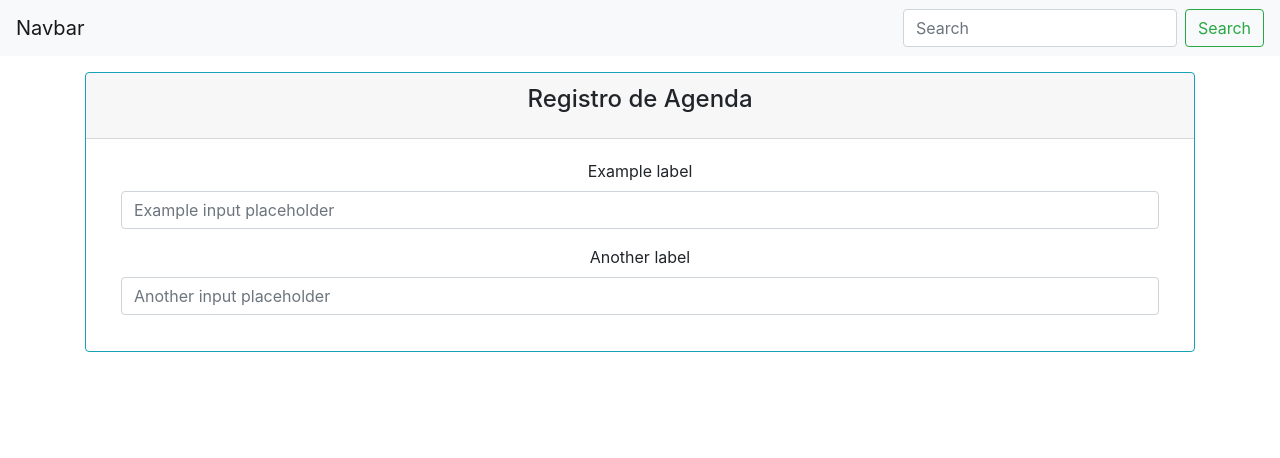
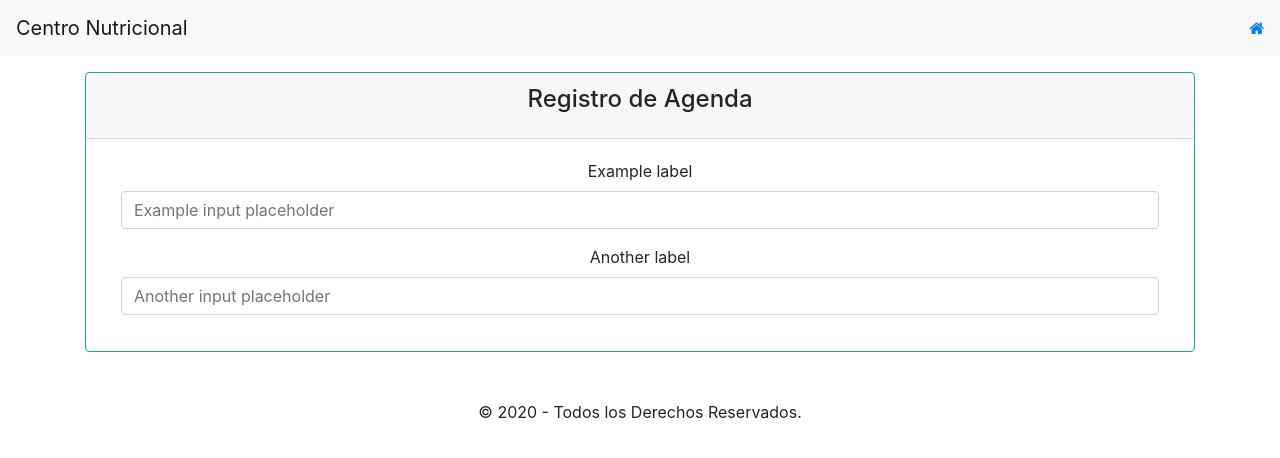
Before and after one commit to mvallepastene/atencion_nutricional, an ASP.NET MVC app: page / in a window 1280 px wide. Shown: the top 458 px of the page. Run offline with ASP.NET Core 8 and stand-ins for ASP.NET MVC 5, Linux system fonts and the light colour scheme; the project's own start-up code is not run, and a stand-in starts its controllers and pages; some libraries are stand-ins or nearby versions.

Commit message:
Ajuste en Navbar, redireccionamiento al sistema

```diff
--- a/Solucion Nutricion Examen/nutricion_examen/Views/Agenda/Index.cshtml
+++ b/Solucion Nutricion Examen/nutricion_examen/Views/Agenda/Index.cshtml
@@ -80,7 +80,7 @@
     <div class="col-12">
             <div class="card">
               <div class="card-header">
-                <h3 class="card-title">Responsive Hover Table</h3>
+                <h3 class="card-title">Registro de Agendas</h3>
 
                 <div class="card-tools">
                   <div class="input-group input-group-sm" style="width: 150px;">
--- a/Solucion Nutricion Examen/nutricion_examen/Views/FrontEnd/Index.cshtml
+++ b/Solucion Nutricion Examen/nutricion_examen/Views/FrontEnd/Index.cshtml
@@ -10,13 +10,13 @@
     <meta name="viewport" content="width=device-width" />
     <title>Index</title>
     <link rel="stylesheet" href="https://stackpath.bootstrapcdn.com/bootstrap/4.5.0/css/bootstrap.min.css">
+    <link href="https://stackpath.bootstrapcdn.com/font-awesome/4.7.0/css/font-awesome.min.css" rel="stylesheet"/>
 </head>
 <body>
     <nav class="navbar navbar-light bg-light">
-  <a class="navbar-brand">Navbar</a>
+  <a class="navbar-brand">Centro Nutricional</a>
   <form class="form-inline">
-    <input class="form-control mr-sm-2" type="search" placeholder="Search" aria-label="Search">
-    <button class="btn btn-outline-success my-2 my-sm-0" type="submit">Search</button>
+    <a href="@Url.Action("Index","Home")" title="Administración"> <span><i class="fa fa-home"></i></span></a>
   </form>
 </nav>
     <div class="container">
@@ -47,6 +47,15 @@
 </div>
     </div>
 
+    <footer class="footer mt-5">
+        <div class="col col-md-12 text-center">
+            <div class="">
+                 <p class=""> &copy; 2020 - Todos los Derechos Reservados.</p>
+            </div>
+
+        </div>
+    </footer>
+
  <script src="https://code.jquery.com/jquery-3.5.1.slim.min.js"></script>
 <script src="https://cdn.jsdelivr.net/npm/popper.js@1.16.0/dist/umd/popper.min.js"></script>
 <script src="https://stackpath.bootstrapcdn.com/bootstrap/4.5.0/js/bootstrap.min.js"></script>
```
Also changed, not shown: 1 other file.
